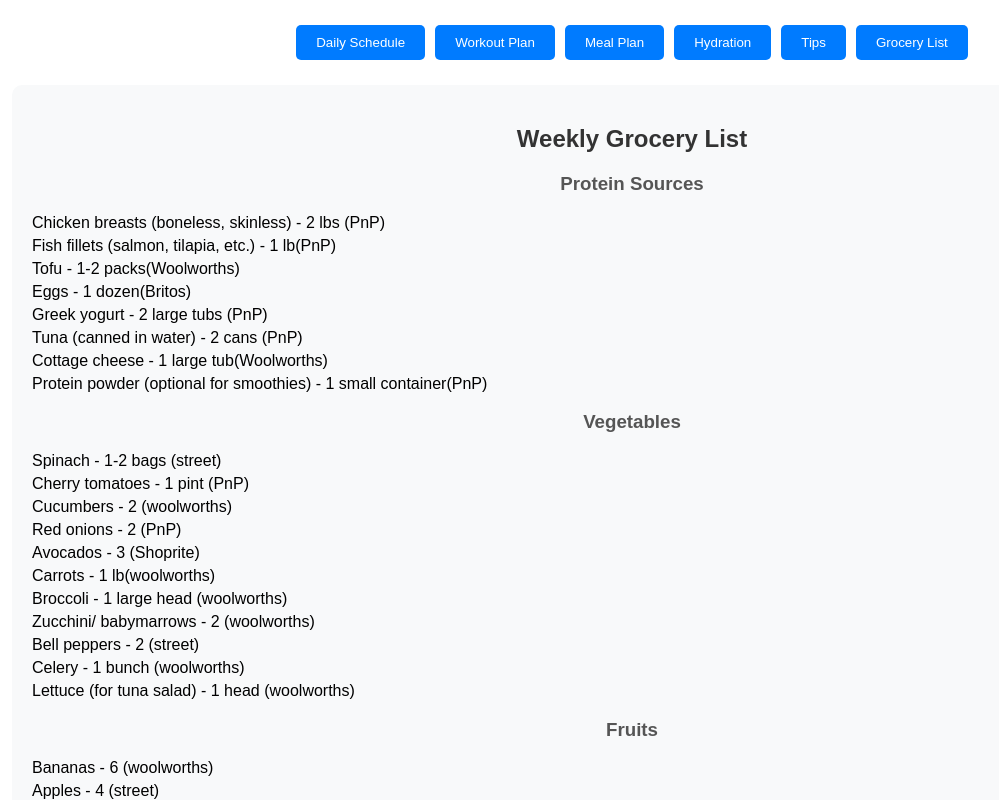
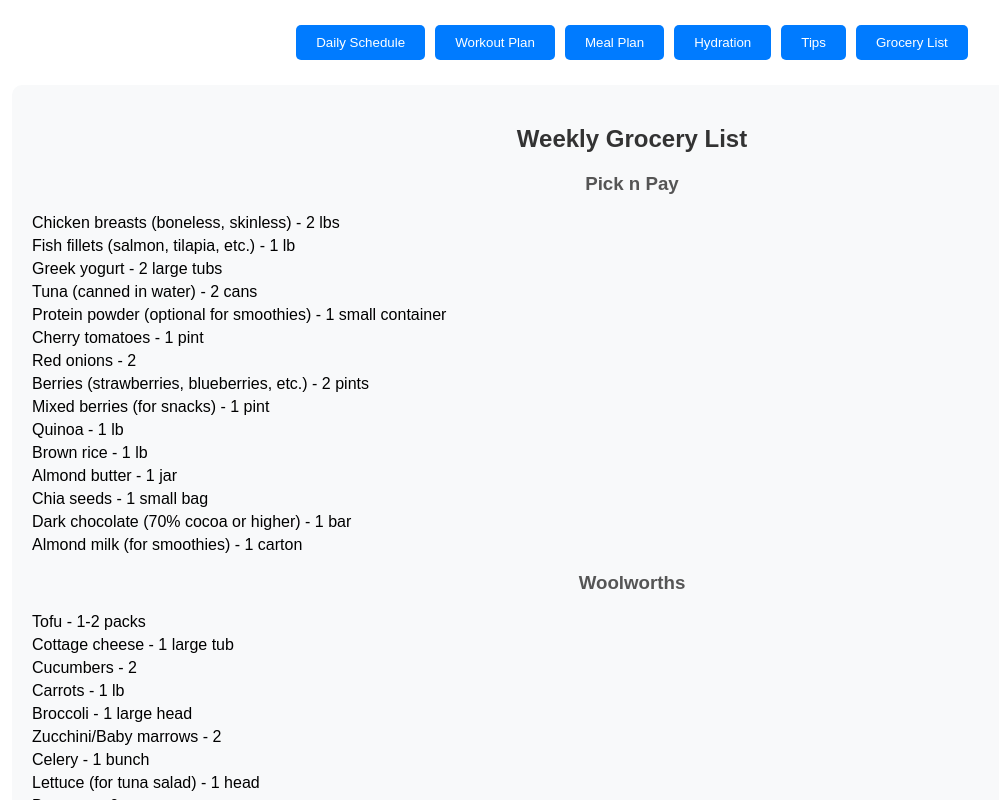
Before and after one commit to katleschris/weight-loss-plan, a React (Vite) app: page / in a window 1280 px wide. Both pictures are taken after a click on the button "Grocery List". Shown: the top 800 px of the page, without its empty margins (8-1007 px from the left). Built offline with nearby package versions, Linux system fonts and the light colour scheme.

Commit message:
Seperated grocery list according to store

```diff
--- a/src/components/GroceryList.jsx
+++ b/src/components/GroceryList.jsx
@@ -4,62 +4,51 @@ import React from 'react';
 const GroceryList = () => (
   <div>
     <h2>Weekly Grocery List</h2>
-    <h3>Protein Sources</h3>
+    <h3>Pick n Pay</h3>
     <ul>
-      <li>Chicken breasts (boneless, skinless) - 2 lbs (PnP)</li>
-      <li>Fish fillets (salmon, tilapia, etc.) - 1 lb(PnP)</li>
-      <li>Tofu - 1-2 packs(Woolworths)</li>
-      <li>Eggs - 1 dozen(Britos)</li>
-      <li>Greek yogurt - 2 large tubs (PnP)</li>
-      <li>Tuna (canned in water) - 2 cans (PnP)</li>
-      <li>Cottage cheese - 1 large tub(Woolworths)</li>
-      <li>Protein powder (optional for smoothies) - 1 small container(PnP)</li>
+      <li>Chicken breasts (boneless, skinless) - 2 lbs</li>
+      <li>Fish fillets (salmon, tilapia, etc.) - 1 lb</li>
+      <li>Greek yogurt - 2 large tubs</li>
+      <li>Tuna (canned in water) - 2 cans</li>
+      <li>Protein powder (optional for smoothies) - 1 small container</li>
+      <li>Cherry tomatoes - 1 pint</li>
+      <li>Red onions - 2</li>
+      <li>Berries (strawberries, blueberries, etc.) - 2 pints</li>
+      <li>Mixed berries (for snacks) - 1 pint</li>
+      <li>Quinoa - 1 lb</li>
+      <li>Brown rice - 1 lb</li>
+      <li>Almond butter - 1 jar</li>
+      <li>Chia seeds - 1 small bag</li>
+      <li>Dark chocolate (70% cocoa or higher) - 1 bar</li>
+      <li>Almond milk (for smoothies) - 1 carton</li>
     </ul>
-    <h3>Vegetables</h3>
+    <h3>Woolworths</h3>
     <ul>
-      <li>Spinach - 1-2 bags (street)</li>
-      <li>Cherry tomatoes - 1 pint (PnP)</li>
-      <li>Cucumbers - 2 (woolworths)</li>
-      <li>Red onions - 2 (PnP)</li>
+      <li>Tofu - 1-2 packs</li>
+      <li>Cottage cheese - 1 large tub</li>
+      <li>Cucumbers - 2</li>
+      <li>Carrots - 1 lb</li>
+      <li>Broccoli - 1 large head</li>
+      <li>Zucchini/Baby marrows - 2</li>
+      <li>Celery - 1 bunch</li>
+      <li>Lettuce (for tuna salad) - 1 head</li>
+      <li>Bananas - 6</li>
+      <li>Pineapple (fresh or canned) - 1</li>
+      <li>Almonds - 0.5 lb</li>
+      <li>Walnuts - 0.5 lb</li>
+      <li>Olive oil - 1 bottle</li>
+    </ul>
+    <h3>Other Sources</h3>
+    <ul>
+      <li>Eggs - 1 dozen (Britos)</li>
+      <li>Spinach - 1-2 bags (Street)</li>
+      <li>Bell peppers - 2 (Street)</li>
       <li>Avocados - 3 (Shoprite)</li>
-      <li>Carrots - 1 lb(woolworths)</li>
-      <li>Broccoli - 1 large head (woolworths)</li>
-      <li>Zucchini/ babymarrows  - 2 (woolworths)</li>
-      <li>Bell peppers - 2 (street)</li>
-      <li>Celery - 1 bunch (woolworths)</li>
-      <li>Lettuce (for tuna salad) - 1 head (woolworths)</li>
-    </ul>
-    <h3>Fruits</h3>
-    <ul>
-      <li>Bananas - 6 (woolworths)</li>
-      <li>Apples - 4 (street)</li>
-      <li>Berries (strawberries, blueberries, etc.) - 2 pints(PnP)</li>
-      <li>Pineapple (fresh or canned) (woolworths)- 1</li>
-      <li>Mixed berries (for snacks) - 1 pint(PnP)</li>
-    </ul>
-    <h3>Whole Grains</h3>
-    <ul>
-      <li>Quinoa - 1 lb(PnP)</li>
-      <li>Brown rice - 1 lb(PnP)</li>
-    </ul>
-    <h3>Healthy Fats</h3>
-    <ul>
-      <li>Almonds - 0.5 lb (woolworths)</li>
-      <li>Walnuts - 0.5 lb (woolworths)</li>
+      <li>Apples - 4 (Street)</li>
       <li>Peanut butter - 1 jar</li>
-      <li>Almond butter - 1 jar (PnP)</li>
-      <li>Chia seeds - 1 small bag (PnP/ Woolworths)</li>
-      <li>Olive oil - 1 bottle (Woolworths)</li>
-    </ul>
-    <h3>Snacks and Miscellaneous</h3>
-    <ul>
-      <li>Dark chocolate (70% cocoa or higher) - 1 bar (PnP)</li>
+      <li>Chia seeds - 1 small bag (PnP/Woolworths)</li>
       <li>Herbal tea - 1 box</li>
-    </ul>
-    <h3>Beverages</h3>
-    <ul>
       <li>Water (if not using tap or filtered) - enough to cover daily needs</li>
-      <li>Almond milk (for smoothies) - 1 carton (PnP)</li>
     </ul>
   </div>
 );
```
